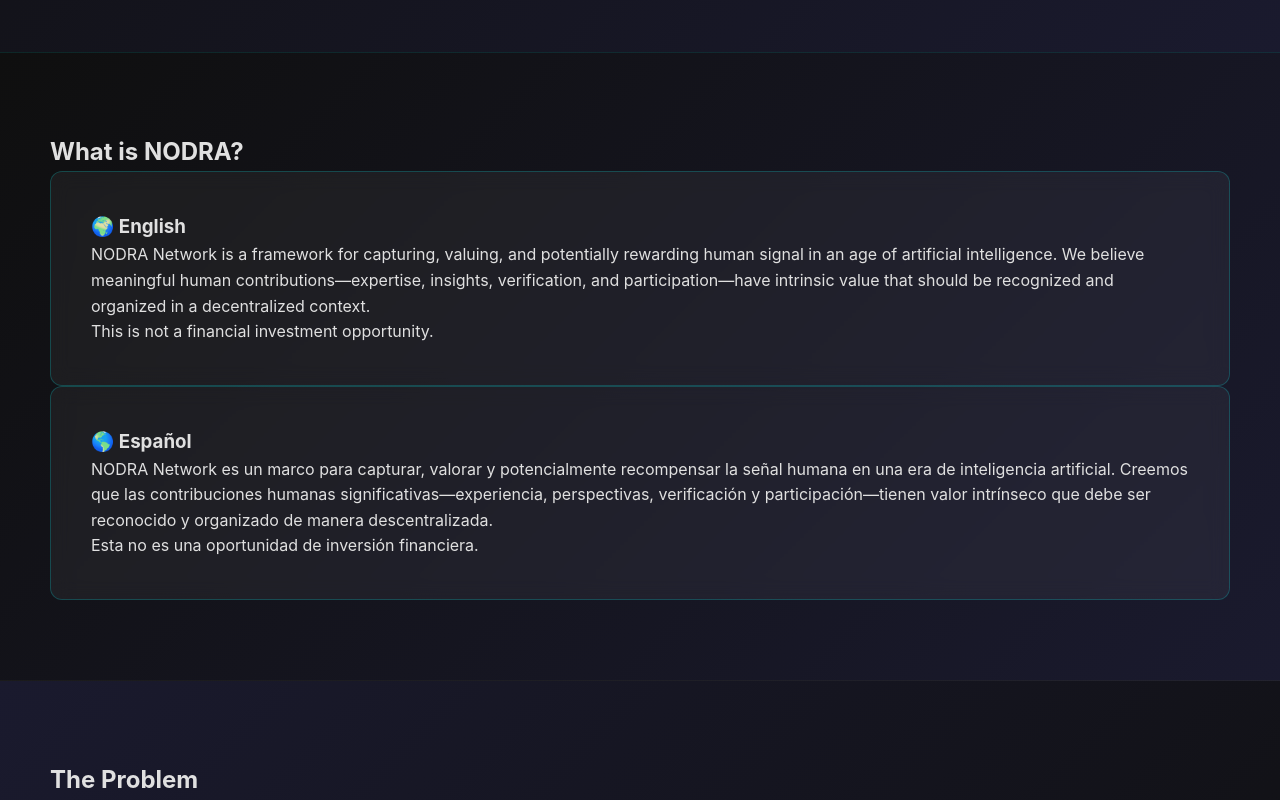
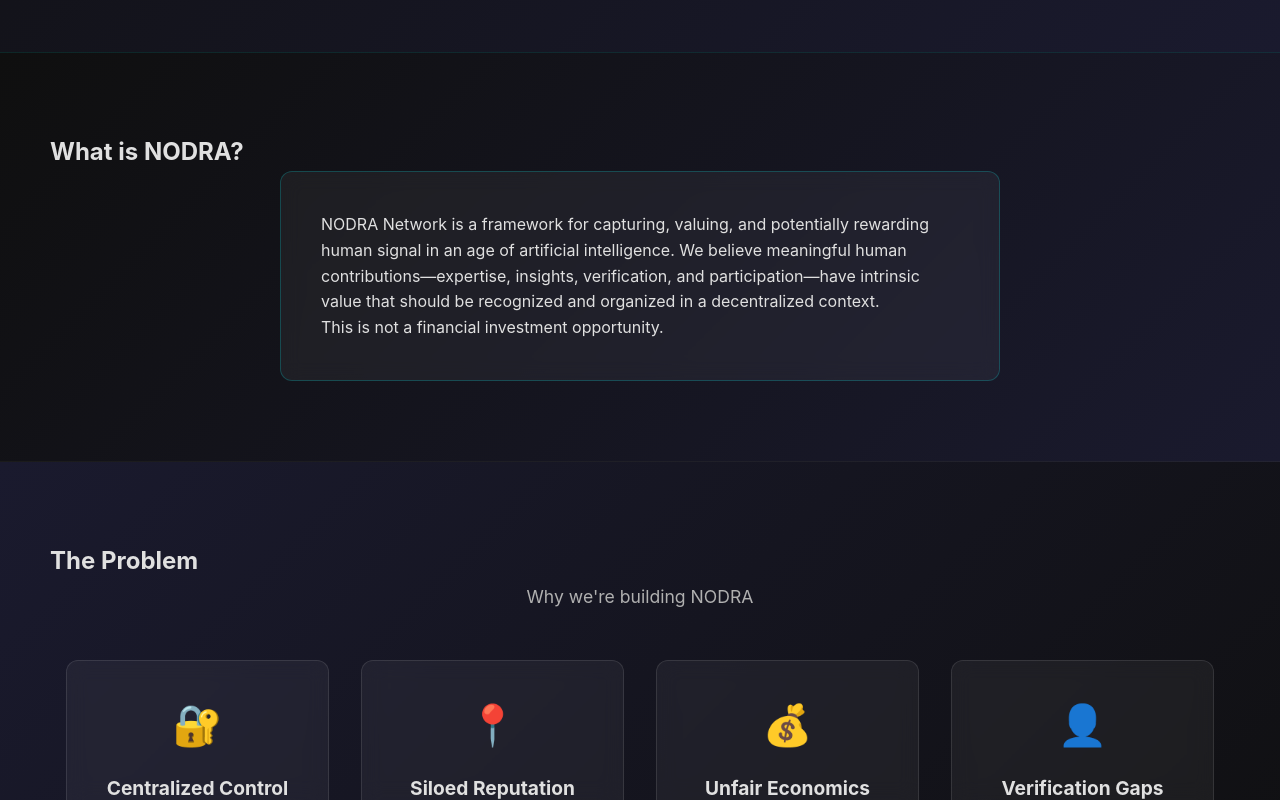
Before and after one commit to nodraproject-code/nodra-network, an Angular app: page / in a window 1280 px wide. Shown: the part 747-1547 px from the top of the page. Built offline with nearby package versions, Linux system fonts and the light colour scheme.

Commit message:
Fix bilingual duplication: single-language display per section

```diff
--- a/src/app/app.component.css
+++ b/src/app/app.component.css
@@ -462,6 +462,11 @@ section {
     margin: 0 auto;
 }
 
+.about-single {
+    width: min(100% - 32px, 720px);
+    margin: 0 auto;
+}
+
 .about-card {
     background: rgba(255, 255, 255, 0.05);
     border: 1px solid rgba(0, 255, 255, 0.2);
--- a/src/app/app.component.html
+++ b/src/app/app.component.html
@@ -54,8 +54,14 @@
         </div>
 
         <div class="hero-buttons">
-            <button class="btn btn-primary" (click)="scrollTo('about')">Explore the Vision</button>
-            <button class="btn btn-secondary" (click)="scrollTo('community')">Join Community</button>
+            <button class="btn btn-primary" (click)="scrollTo('about')">
+                <span class="text-en">Explore the Vision</span>
+                <span class="text-es">Explorar la Visión</span>
+            </button>
+            <button class="btn btn-secondary" (click)="scrollTo('community')">
+                <span class="text-en">Join Community</span>
+                <span class="text-es">Unirse a la Comunidad</span>
+            </button>
         </div>
     </div>
 </section>
@@ -63,25 +69,19 @@
 <!-- ABOUT SECTION -->
 <section id="about" class="about-section">
     <div class="section-content">
-        <h2>What is NODRA?</h2>
+        <h2 class="text-en">What is NODRA?</h2>
+        <h2 class="text-es">¿Qué es NODRA?</h2>
 
-        <div class="about-grid">
+        <div class="about-single">
             <div class="about-card">
-                <h3>🌍 English</h3>
-                <p>
-                    NODRA Network is a framework for capturing, valuing, and potentially rewarding human signal in an age of artificial intelligence. We believe meaningful human contributions—expertise, insights, verification, and participation—have intrinsic value that
-                    should be recognized and organized in a decentralized context.
+                <p class="text-en">
+                    NODRA Network is a framework for capturing, valuing, and potentially rewarding human signal in an age of artificial intelligence. We believe meaningful human contributions—expertise, insights, verification, and participation—have intrinsic value that should be recognized and organized in a decentralized context.
                 </p>
-                <p class="card-note">This is not a financial investment opportunity.</p>
-            </div>
-
-            <div class="about-card">
-                <h3>🌎 Español</h3>
-                <p>
-                    NODRA Network es un marco para capturar, valorar y potencialmente recompensar la señal humana en una era de inteligencia artificial. Creemos que las contribuciones humanas significativas—experiencia, perspectivas, verificación y participación—tienen valor
-                    intrínseco que debe ser reconocido y organizado de manera descentralizada.
+                <p class="text-es">
+                    NODRA Network es un marco para capturar, valorar y potencialmente recompensar la señal humana en una era de inteligencia artificial. Creemos que las contribuciones humanas significativas—experiencia, perspectivas, verificación y participación—tienen valor intrínseco que debe ser reconocido y organizado de manera descentralizada.
                 </p>
-                <p class="card-note">Esta no es una oportunidad de inversión financiera.</p>
+                <p class="card-note text-en">This is not a financial investment opportunity.</p>
+                <p class="card-note text-es">Esta no es una oportunidad de inversión financiera.</p>
             </div>
         </div>
     </div>
```
